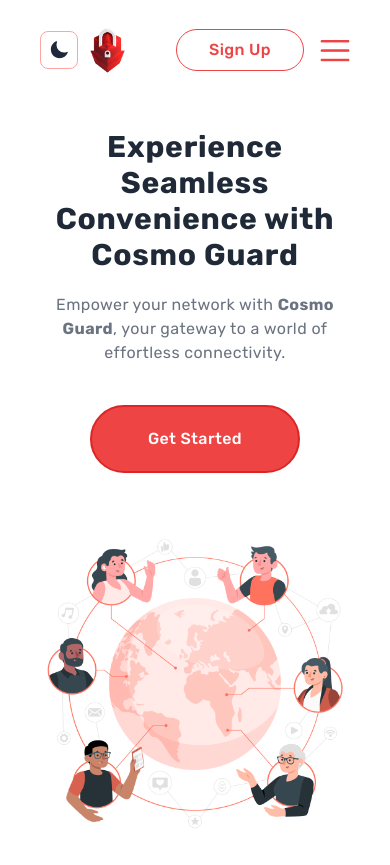
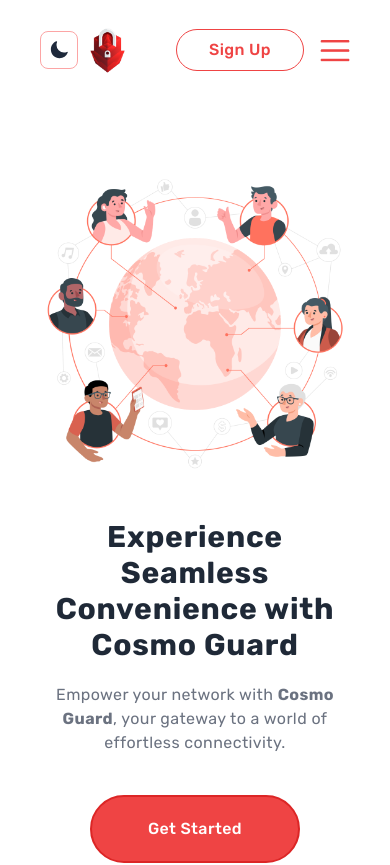
Before and after one commit to Nausam/Cosmo-Guard, a Next.js app: page / in a window 390 px wide. Shown: the top 865 px of the page. Built offline with nearby package versions, Linux system fonts and the light colour scheme.

Commit message:
Fixed some anim issues

```diff
--- a/Components/Hero.jsx
+++ b/Components/Hero.jsx
@@ -13,12 +13,22 @@
     <section className="w-full">
       <div className="flex max-w-6xl mx-auto m-5 py-2 px-10 items-center mt-10 p-5">
         <div className="flex lg:flex-row flex-col items-center mx-auto">
+          <div className="lg:hidden flex lg:mt-0 mt-10">
+            <Image
+              alt="Hero image"
+              src="/assets/images/connected.png"
+              width={800}
+              height={200}
+              priority
+            />
+          </div>
+
           <motion.div
             ref={ref}
             initial={{ opacity: 0, x: -100 }}
             animate={inView ? { opacity: 1, x: 0 } : {}}
             transition={{ duration: 0.5 }}
-            className="lg:text-left text-center"
+            className="lg:text-left text-center mt-10"
           >
             <h1 className="sm:text-5xl text-3xl dark:text-gray-300 text-gray-800 font-bold tracking-wide">
               Experience Seamless Convenience with <br />
@@ -40,7 +50,7 @@
             initial={{ opacity: 0, scale: 2 }}
             animate={inView ? { opacity: 1, scale: 1 } : {}}
             transition={{ duration: 0.5 }}
-            className="lg:mt-0 mt-14"
+            className="lg:flex hidden lg:mt-0 mt-14"
           >
             <Image
               alt="Hero image"
--- a/Components/Offers.jsx
+++ b/Components/Offers.jsx
@@ -3,7 +3,7 @@
 const Offers = () => {
   return (
     <section id="features" className="w-full">
-      <div className="flex max-w-6xl mx-auto justify-between mt-10">
+      <div className="flex max-w-6xl mx-auto justify-between mt-32">
         <div className="flex lg:flex-row flex-col lg:justify-between mx-auto items-center justify-center lg:text-left text-center">
           <div className="lg:ml-20 lg:max-w-lg max-w-md">
             <h1 className="md:text-4xl text-2xl md:max-w-full max-w-md font-medium dark:text-gray-300 tracking-wide">
```
